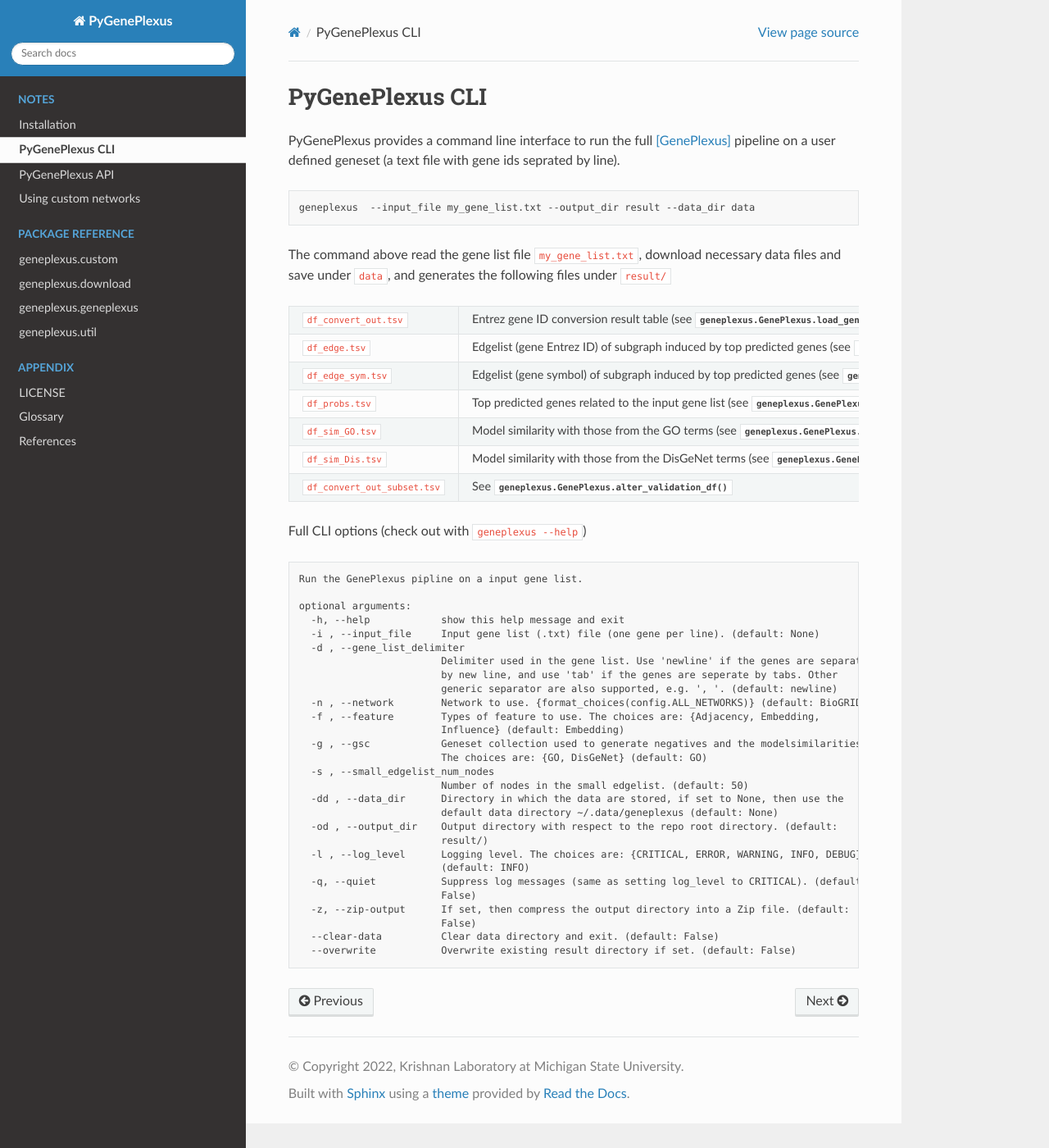
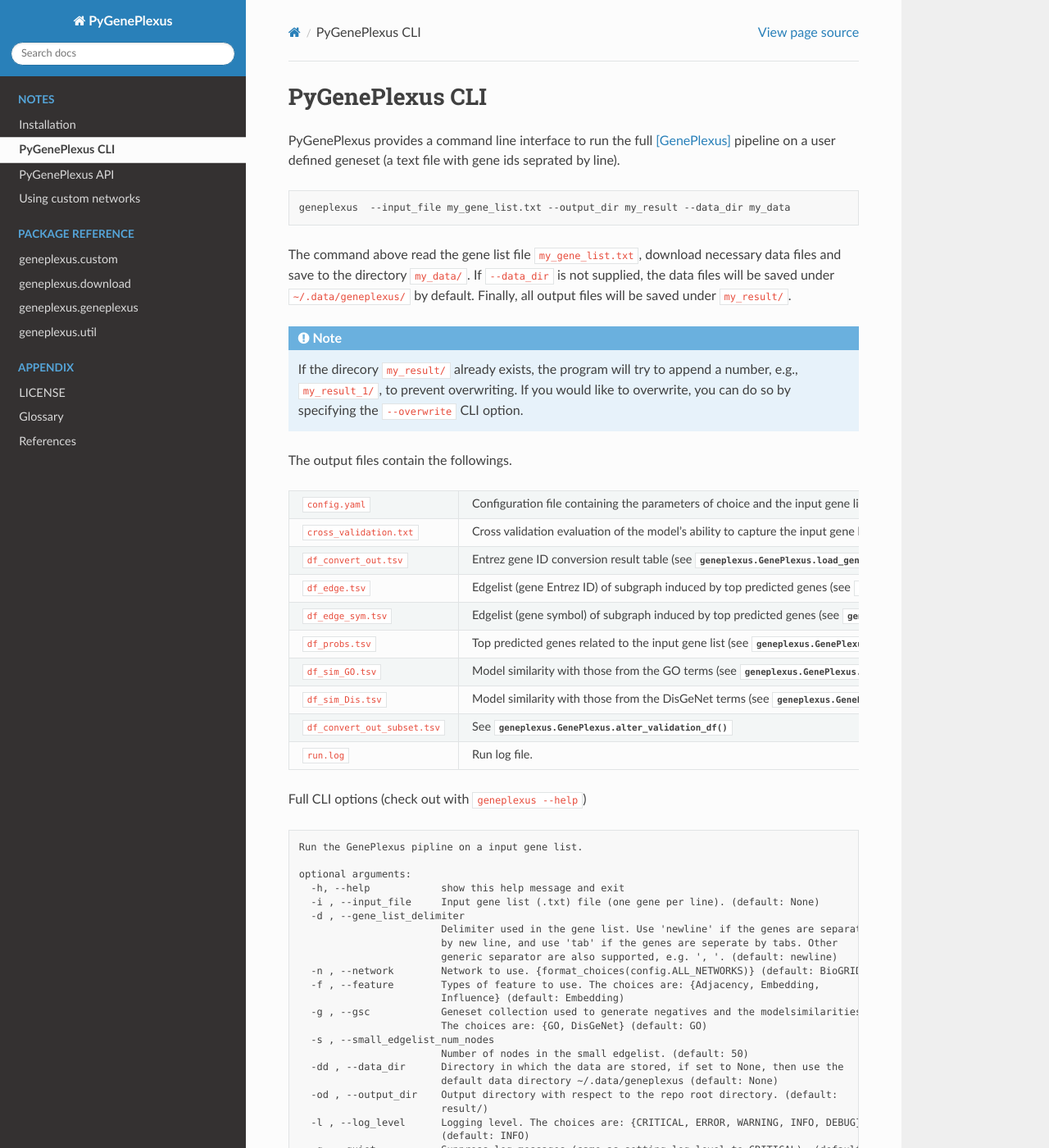
Before and after one commit to krishnanlab/PyGenePlexus, a Sphinx documentation site: the page built from docs/source/notes/cli.rst, in a window 1280 px wide and 1400 px high. Shown: the whole window at 82% size. Built offline with Sphinx 7.4.7 and the Read the Docs theme 2.0.0, drawn with Linux system fonts in a browser that asks for light colours.

Commit message:
Add CLI notes

```diff
--- a/docs/source/notes/cli.rst
+++ b/docs/source/notes/cli.rst
@@ -6,12 +6,26 @@
 
 .. code-block:: bash
 
-   geneplexus  --input_file my_gene_list.txt --output_dir result --data_dir data
+   geneplexus  --input_file my_gene_list.txt --output_dir my_result --data_dir my_data
 
 The command above read the gene list file ``my_gene_list.txt``, download necessary
-data files and save under ``data``, and generates the following files under ``result/``
+data files and save to the directory ``my_data/``. If ``--data_dir`` is not supplied,
+the data files will be saved under ``~/.data/geneplexus/`` by default. Finally, all
+output files will be saved under ``my_result/``.
+
+.. note::
+
+    If the direcory ``my_result/`` already exists, the program will try to append
+    a number, e.g., ``my_result_1/``, to prevent overwriting. If you would like
+    to overwrite, you can do so by specifying the ``--overwrite`` CLI option.
+
+The output files contain the followings.
 
 ============================= ====================================================================
+``config.yaml``               Configuration file containing the parameters of choice and the input
+                              gene list.
+``cross_validation.txt``      Cross validation evaluation of the model's ability to capture the
+                              input gene list, mesured using ``log2(auprc/prior)``
 ``df_convert_out.tsv``        Entrez gene ID conversion result table
                               (see :meth:`geneplexus.GenePlexus.load_genes`)
 ``df_edge.tsv``               Edgelist (gene Entrez ID) of subgraph induced by top predicted genes
@@ -25,6 +39,7 @@
 ``df_sim_Dis.tsv``            Model similarity with those from the DisGeNet terms
                               (see :meth:`geneplexus.GenePlexus.make_sim_dfs`)
 ``df_convert_out_subset.tsv`` See :meth:`geneplexus.GenePlexus.alter_validation_df`
+``run.log``                   Run log file.
 ============================= ====================================================================
 
 Full CLI options (check out with ``geneplexus --help``)
```
